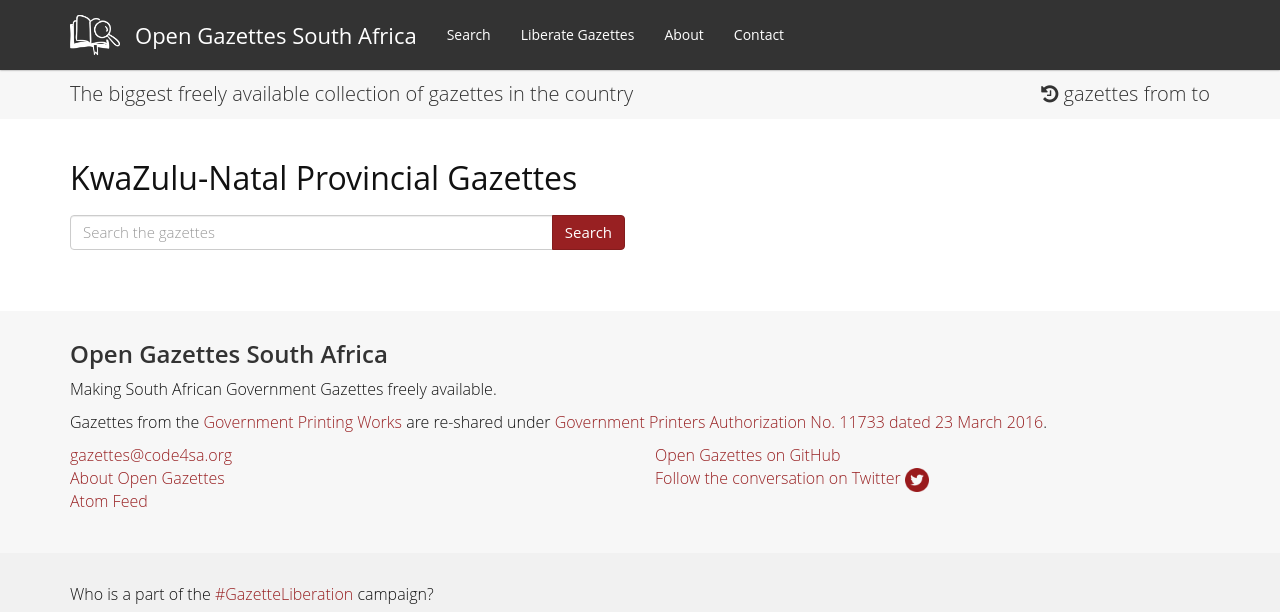
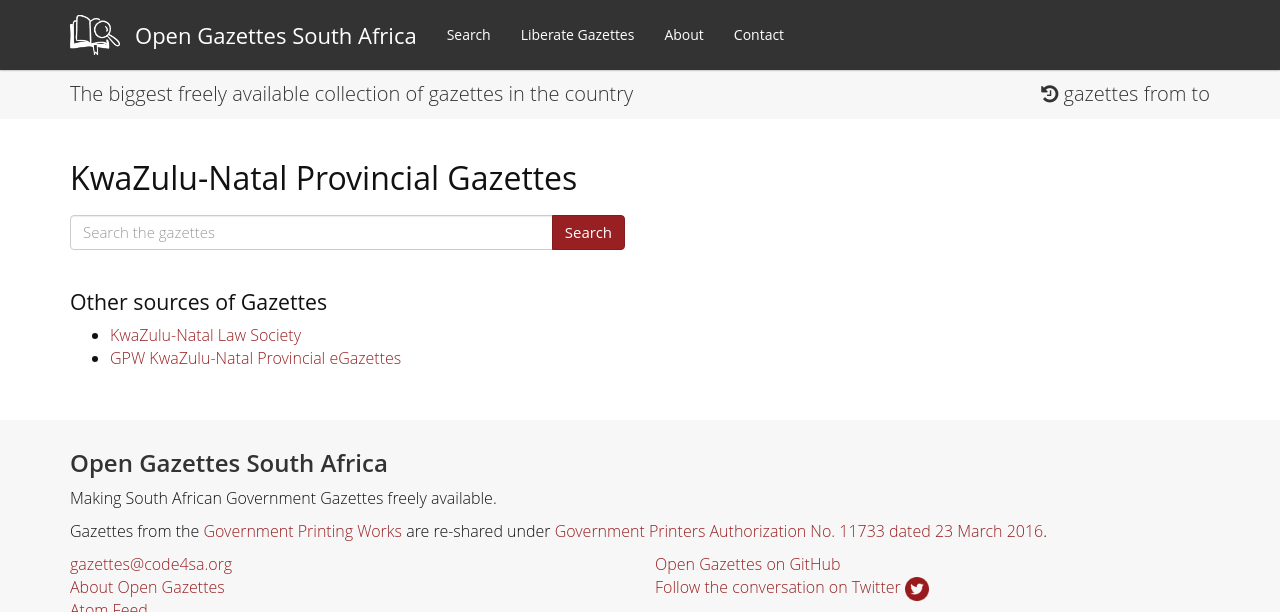
Before and after one commit to OpenUpSA/opengazettes, a Jekyll site: the page built from _gazettes/ZA-NL/index.md, in a window 1280 px wide, cut to the strip 0-612 px from the top of the page. Built offline with Jekyll 4.4.1, drawn with Linux system fonts in a browser that asks for light colours.

Commit message:
create resources page to include in jurisdiction, add links to resources, display none for ZA-FS

```diff
--- /dev/null
+++ b/_includes/resources.html
@@ -0,0 +1,84 @@
+{% if page.jurisdiction != "ZA-FS" %}
+  <section class="resources">
+    <h4>Other sources of Gazettes</h4>
+    <ul>
+        {% if page.jurisdiction == "ZA" %}
+          <li>
+            <a href="http://www.gpwonline.co.za/Gazettes/Pages/Published-National-Government-Gazettes.aspx" target="_blank">
+              GPW National eGazettes
+            </a>
+          </li>
+        {% endif %}
+
+        {% if page.jurisdiction == "ZA-EC" %}
+          <li>
+            <a href="http://www.gpwonline.co.za/Gazettes/Pages/Provincial-Gazettes-Eastern-Cape.aspx" target="_blank">
+              GPW Eastern Cape Provincial eGazettes
+            </a>
+          </li>
+        {% endif %}
+
+        {% if page.jurisdiction == "ZA-GT" %}
+          <li>
+            <a href="http://www.gpwonline.co.za/Gazettes/Pages/Provincial-Gazettes-Gauteng.aspx" target="_blank">
+              GPW Gauteng Provincial eGazettes
+            </a>
+          </li>
+        {% endif %}
+
+        {% if page.jurisdiction == "ZA-NL" %}
+          <li>
+            <a href="https://www.lawsoc.co.za/" target="_blank">
+              KwaZulu-Natal Law Society
+            </a>
+          </li>
+          <li>
+            <a href="http://www.gpwonline.co.za/Gazettes/Pages/Provincial-Gazettes-KwaZulu-Natal.aspx" target="_blank">
+              GPW KwaZulu-Natal Provincial eGazettes
+            </a>
+          </li>
+        {% endif %}
+
+        {% if page.jurisdiction == "ZA-LP" %}
+          <li>
+            <a href="http://www.gpwonline.co.za/Gazettes/Pages/Provincial-Gazettes-Limpopo.aspx" target="_blank">
+              GPW Limpopo Provincial eGazettes
+            </a>
+          </li>
+        {% endif %}
+
+        {% if page.jurisdiction == "ZA-MP" %}
+          <li>
+            <a href="http://www.gpwonline.co.za/Gazettes/Pages/Provincial-Gazettes-Mpumalanga.aspx" target="_blank">
+              GPW Mpumalanga Provincial eGazettes
+            </a>
+          </li>
+        {% endif %}
+
+        {% if page.jurisdiction == "ZA-NC" %}
+          <li>
+            <a href="http://www.gpwonline.co.za/Gazettes/Pages/Provincial-Gazettes-Northern-Cape.aspx" target="_blank">
+              GPW Northern Cape Provincial eGazettes
+            </a>
+          </li>
+        {% endif %}
+
+        {% if page.jurisdiction == "ZA-NW" %}
+          <li>
+            <a href="http://www.gpwonline.co.za/Gazettes/Pages/Provincial-Gazettes-North-West.aspx" target="_blank">
+              GPW North West Provincial eGazettes
+            </a>
+          </li>
+        {% endif %}
+
+        {% if page.jurisdiction == "ZA-WC" %}
+          <li>
+            <a href="https://www.westerncape.gov.za/documents/public_info/P" target="_blank">
+              Western Cape Government
+            </a>
+          </li>
+        {% endif %}
+
+    </ul>
+  </section>
+{% endif %}
--- a/_layouts/jurisdiction.html
+++ b/_layouts/jurisdiction.html
@@ -28,20 +28,7 @@
     <p>The Free State charges R11.70 for access to Free State Provincial Gazettes. We are working to find a way to keep providing access to current and historical gazettes for free. If you can help, please email us at <a href="mailto:gazettes@code4sa.org">gazettes@code4sa.org</a><br><br>If you think access to gazettes should be free for everyone, please email the Free State Premier at <a href="mailto:premier@premier.fs.gov.za?cc=secretar@fspremier.gov.za&bcc=reception@fspremier.gov.za">premier@premier.fs.gov.za, secretar@fspremier.gov.za, reception@fspremier.gov.za</a> and include the Gazettes office <a href="mailto:governmentgazette@fspremier.gov.za">governmentgazette@fspremier.gov.za</a></p>
     {% endif %}
 
-    {% if page.resources %}
-    <section class="resources">
-      <h4>Other sources of Gazettes</h4>
-      <ul>
-        {% for resources in page.resources %}
-          <li>
-            <a href="{{ resources.url }}" target="_blank">
-              {{ resources.bullet }}
-            </a>
-          </li>
-        {% endfor %}
-      </ul>
-    </section>
-    {% endif %}
+    {% include resources.html %}
 
 </div>
 
```
